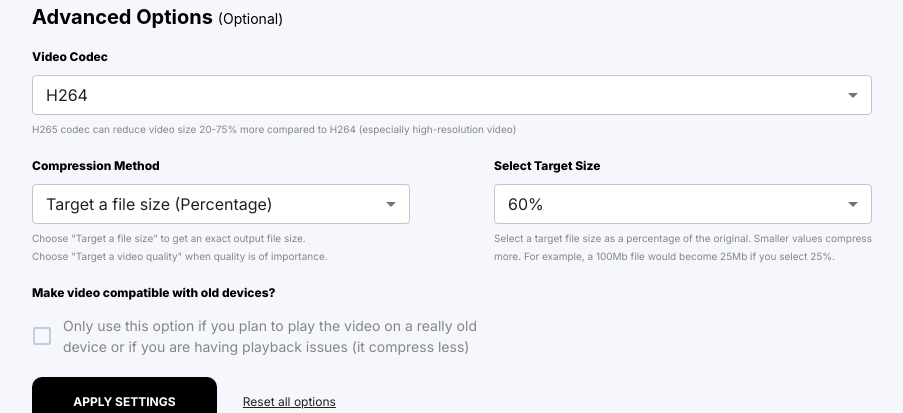
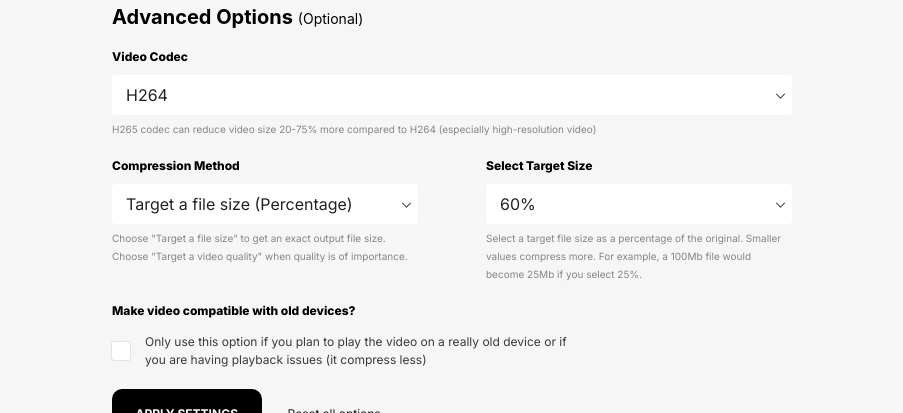
Before and after one commit to mustafa-toptal/riverside-frontend, a React (Create React App) app: page /compressor in a window 1280 px wide. Shown: the part 387-800 px from the top of the page, without its empty margins (188-1091 px from the left). Built offline with nearby package versions, Linux system fonts and the light colour scheme.

Commit message:
UI suggestion changes

```diff
--- a/src/component/common/AlertMessage.js
+++ b/src/component/common/AlertMessage.js
@@ -12,7 +12,9 @@ const AlertContent = (props) => {
 
   return (
     <Box className={styles.message}>
+      <Box className={styles.iconWrapper}>
       {isSuccess ? <CheckCircleOutlineIcon /> :<Warning />}
+      </Box>
       {message}
     </Box>
   );
--- /dev/null
+++ b/src/component/common/Dropdown.js
@@ -0,0 +1,43 @@
+import React from "react";
+
+import { Select } from "@mui/material";
+import { DropdownIcon } from "../../icons/DropdownIcon";
+
+function Dropdown({ children, onChange, value }) {
+  return (
+    <Select
+      value={value}
+      onChange={onChange}
+      MenuProps={{
+        PaperProps: {
+          sx: {
+            "& .MuiMenuItem-root.Mui-selected": {
+              backgroundColor: "#C6CCD9 !important",
+            },
+
+            "& .MuiMenuItem-root:hover": {
+              backgroundColor: "rgba(187, 188, 190, 0.3)",
+            },
+            "& .MuiMenuItem-root.Mui-selected:hover": {
+              backgroundColor: "rgba(187, 188, 190, 0.3)",
+            },
+          },
+        },
+      }}
+      sx={{
+        width: "100%",
+        backgroundColor: "#FFFFFF",
+        height: "40px",
+        marginTop: "10px",
+        "& .MuiOutlinedInput-notchedOutline": {
+          border: "none !important",
+        },
+      }}
+      IconComponent = {DropdownIcon}
+     >
+      {children}
+    </Select>
+  );
+}
+
+export default Dropdown;
--- a/src/component/common/styles/Styles.js
+++ b/src/component/common/styles/Styles.js
@@ -80,7 +80,7 @@ export const useFileUploadStyles = (isCompressor) => makeStyles({
     border: `${pxToRem(2.15238)} dashed #C6CCD9`,
     boxSizing: "border-box",
     borderRadius: pxToRem(21.5238),
-    width: isCompressor ? pxToRem(840) :pxToRem(497),
+    width: isCompressor ? pxToRem(680) :pxToRem(497),
     height: isCompressor ? pxToRem(188) :pxToRem(205),
     marginTop: isCompressor ? pxToRem(16) :pxToRem(44),
     display: "flex",
@@ -90,7 +90,7 @@ export const useFileUploadStyles = (isCompressor) => makeStyles({
   },
   mobileStyles: {
     width: pxToRem(343),
-    height: pxToRem(255),
+    height: isCompressor ? pxToRem(180) :pxToRem(255),
     left: pxToRem(16),
     top: pxToRem(246),
     border: "2px dashed #C6CCD9",
@@ -262,7 +262,7 @@ export const useAlertMessageStyles = (isMobile) => {
         alignItems: "center",
         justifyContent: "center",
         "& .MuiSnackbarContent-message": {
-          width: isMobile ? "90%" : "75%",
+          // width: isMobile ? "90%" : "50%",
         },
       },
     },
@@ -278,5 +278,8 @@ export const useAlertMessageStyles = (isMobile) => {
       justifyContent: "space-evenly",
       color: "white",
     },
+    iconWrapper: {
+      marginRight: "10px"
+    }
   });
 };
--- a/src/component/compressor/AdvanceOptions.js
+++ b/src/component/compressor/AdvanceOptions.js
@@ -12,6 +12,8 @@ import {
 } from "@mui/material";
 
 import { useResponsiveQuery } from "../../utils/hooks/useResponsiveQuery";
+import Dropdown from "../common/Dropdown";
+import { CheckBoxChecked, CheckBoxUnchecked } from "../../icons/CheckBox";
 
 function AdvanceOptions(props) {
   const isMobile = useResponsiveQuery();
@@ -26,7 +28,7 @@ function AdvanceOptions(props) {
     <Box
       sx={{
         marginTop: "20px",
-        width: isMobile ? "313px" : "840px",
+        width: isMobile ? "313px" : "680px",
         display: "flex",
         flexDirection: "column",
         marginBottom: "20px",
@@ -66,23 +68,17 @@ function AdvanceOptions(props) {
         >
           Video Codec
         </Typography>
-        <Select
+        <Dropdown
           value={options.codec}
           onChange={(e) => {
             setOptions((options) => {
               return { ...options, codec: e.target.value };
             });
           }}
-          sx={{
-            width: "100%",
-            backgroundColor: "#FFFFFF",
-            height: "40px",
-            marginTop: "10px",
-          }}
         >
           <MenuItem value="h264">H264</MenuItem>
           <MenuItem value="libx265">H265</MenuItem>
-        </Select>
+        </Dropdown>
         <Typography
           sx={{
             fontSize: "10px",
@@ -114,7 +110,7 @@ function AdvanceOptions(props) {
           >
             Compression Method
           </Typography>
-          <Select
+          <Dropdown
             value={options.method}
             onChange={(e) => {
               const value = e.target.value;
@@ -131,17 +127,11 @@ function AdvanceOptions(props) {
                 };
               });
             }}
-            sx={{
-              width: "100%",
-              backgroundColor: "#FFFFFF",
-              height: "40px",
-              marginTop: "10px",
-            }}
           >
             <MenuItem value="percent">Target a file size (Percentage)</MenuItem>
             <MenuItem value="mb">Target a file size (MB)</MenuItem>
             <MenuItem value="quality">Target a video quality</MenuItem>
-          </Select>
+          </Dropdown>
           <Typography
             sx={{
               fontSize: "10px",
@@ -182,38 +172,26 @@ function AdvanceOptions(props) {
               : "Select Target Size"}
           </Typography>
           {options.method === "percent" && (
-            <Select
+            <Dropdown
               value={options.compressValue}
               onChange={(e) => {
                 setOptions((options) => {
                   return { ...options, compressValue: e.target.value };
                 });
               }}
-              sx={{
-                width: "100%",
-                backgroundColor: "#FFFFFF",
-                height: "40px",
-                marginTop: "10px",
-              }}
             >
               {getDynamicValues(100).map((_, i) => {
                 return <MenuItem value={`${i + 1}%`}>{i + 1}%</MenuItem>;
               })}
-            </Select>
+            </Dropdown>
           )}
           {options.method === "quality" && (
-            <Select
+            <Dropdown
               value={options.compressValue}
               onChange={(e) => {
                 setOptions((options) => {
                   return { ...options, compressValue: e.target.value };
                 });
-              }}
-              sx={{
-                width: "100%",
-                backgroundColor: "#FFFFFF",
-                height: "40px",
-                marginTop: "10px",
               }}
             >
               {getDynamicValues(34).map((_, i) => {
@@ -230,7 +208,7 @@ function AdvanceOptions(props) {
                   </MenuItem>
                 );
               })}
-            </Select>
+            </Dropdown>
           )}
           {options.method === "mb" && (
             <TextField
@@ -248,6 +226,9 @@ function AdvanceOptions(props) {
                 marginTop: "10px",
                 "& .MuiOutlinedInput-root": {
                   height: "40px",
+                },
+                "& .MuiOutlinedInput-notchedOutline": {
+                  border: "none",
                 },
               }}
             />
@@ -281,18 +262,12 @@ function AdvanceOptions(props) {
           >
             Compression Speed
           </Typography>
-          <Select
+          <Dropdown
             value={options.speed}
             onChange={(e) => {
               setOptions((options) => {
                 return { ...options, speed: e.target.value };
               });
-            }}
-            sx={{
-              width: "100%",
-              backgroundColor: "#FFFFFF",
-              height: "40px",
-              marginTop: "10px",
             }}
           >
             <MenuItem value="ultrafast">Ultra fast</MenuItem>
@@ -304,22 +279,22 @@ function AdvanceOptions(props) {
             <MenuItem value="slow">Slow</MenuItem>
             <MenuItem value="slower">Slower</MenuItem>
             <MenuItem value="veryslow">Very Slow</MenuItem>
-          </Select>
+          </Dropdown>
           <Typography
             sx={{
               fontSize: "10px",
               fontWeight: "400",
               lineHeight: "18px",
               color: "rgba(55, 58, 65, 0.6)",
-              marginTop: "5px"
+              marginTop: "5px",
             }}
           >
-            Slower speeds yield better compression/quality. We recommend "Very Fast" which balance both quality
-            and speed.
+            Slower speeds yield better compression/quality. We recommend "Very
+            Fast" which balance both quality and speed.
           </Typography>
         </Box>
       )}
-      <Box sx={{ width: isMobile ? "100%" : "60%" }}>
+      <Box sx={{ width: isMobile ? "100%" : "70%" }}>
         <Typography
           sx={{
             fontSize: "12px",
@@ -335,27 +310,32 @@ function AdvanceOptions(props) {
             sx={{
               marginTop: "14px",
               "& .MuiFormControlLabel-label": {
-                color: "rgba(55, 58, 65, 0.6)",
-                fontSize: "14px",
+                color: "rgba(55, 58, 65, 1)",
+                fontSize: "12px",
                 fontWeight: 400,
+                marginLeft: "14px"
               },
             }}
             control={
-              <Checkbox
-                checked={options.oldDevices}
-                onChange={(e) => {
-                  setOptions((options) => {
-                    return { ...options, oldDevices: e.target.checked };
-                  });
-                }}
-                sx={{
-                  borderRadius: "4px",
-                  color: "#c6ccd9",
-                  "&.Mui-checked": {
-                    color: "#9599FF",
-                  },
-                }}
-              />
+              options.oldDevices ? (
+                <CheckBoxChecked
+                  sx={{ width: "20px", height: "20px", marginLeft: "10px" }}
+                  onClick={() => {
+                    setOptions((options) => {
+                      return { ...options, oldDevices: false };
+                    });
+                  }}
+                />
+              ) : (
+                <CheckBoxUnchecked
+                  sx={{ width: "20px", height: "20px", marginLeft: "10px" }}
+                  onClick={() => {
+                    setOptions((options) => {
+                      return { ...options, oldDevices: true };
+                    });
+                  }}
+                />
+              )
             }
             label="Only use this option if you plan to play the video on a really old device or if you are having playback issues (it compress less)"
           />
@@ -372,7 +352,7 @@ function AdvanceOptions(props) {
         }}
       >
         <Button
-        onClick = {applySettings}
+          onClick={applySettings}
           sx={{
             width: "55%",
             backgroundColor: "rgba(0, 0, 0, 1)",
--- a/src/component/compressor/index.js
+++ b/src/component/compressor/index.js
@@ -223,6 +223,8 @@ const Compressor = () => {
 
   const resetOptions = () => {
     setOptions(defaultOptions);
+    setShowSettingNotification(true);
+    setNotificationMessage("Setting restored");
   };
 
   const applySettings = () => {
@@ -240,6 +242,9 @@ const Compressor = () => {
         #root{
           overflow-y: scroll;
           overflow-x: hidden;
+        }
+        body{
+          background-color: #F6F6F6
         }
         `}
       </style>
--- /dev/null
+++ b/src/icons/CheckBox.js
@@ -0,0 +1,45 @@
+import React from "react";
+import SvgIcon from "@mui/material/SvgIcon";
+
+export const CheckBoxUnchecked = (props) => {
+  return (
+    <SvgIcon
+      {...props}
+      style={{ fill: props.fill || "none" }}
+      viewBox={props.viewBox || "0 0 25 25"}
+      width="25"
+      height="25"
+    >
+      <rect
+        x="0.5"
+        y="0.5"
+        width="24"
+        height="24"
+        rx="3.5"
+        fill="white"
+        stroke="#DBD9D9"
+      />
+    </SvgIcon>
+  );
+};
+
+export const CheckBoxChecked = (props) => {
+  return (
+    <SvgIcon
+      {...props}
+      style={{ fill: props.fill || "none" }}
+      viewBox={props.viewBox || "0 0 25 25"}
+      width="25"
+      height="25"
+    >
+      <rect width="25" height="25" rx="4" fill="#9599FF" />
+      <path
+        d="M18.3332 9L10.9998 16.3333L7.6665 13"
+        stroke="white"
+        stroke-width="1.33333"
+        stroke-linecap="round"
+        stroke-linejoin="round"
+      />
+    </SvgIcon>
+  );
+};
--- /dev/null
+++ b/src/icons/DropdownIcon.js
@@ -0,0 +1,23 @@
+import React from "react";
+import SvgIcon from "@mui/material/SvgIcon";
+
+export const DropdownIcon = (props) => {
+  return (
+    <SvgIcon
+      {...props}
+      style={{ fill: props.fill || "none" }}
+      viewBox={props.viewBox || "0 0 16 6"}
+      width="16px"
+      height="10px"
+      sx={{width: "9px"}}
+    >
+      <path
+        d="M1 1.5L8 8.5L15 1.5"
+        stroke="#484C56"
+        stroke-width="2"
+        stroke-linecap="round"
+        stroke-linejoin="round"
+      />
+    </SvgIcon>
+  );
+};
```
